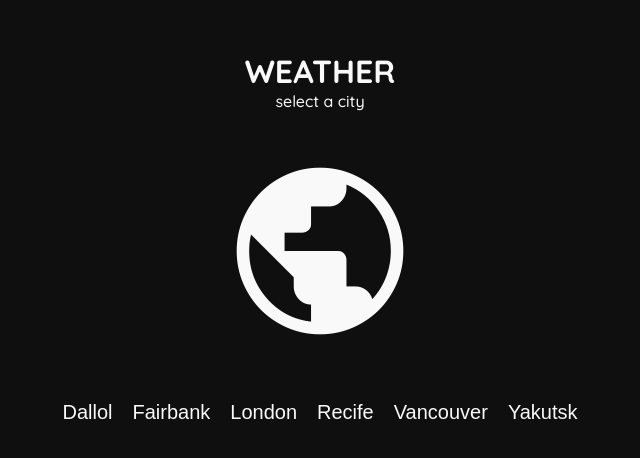
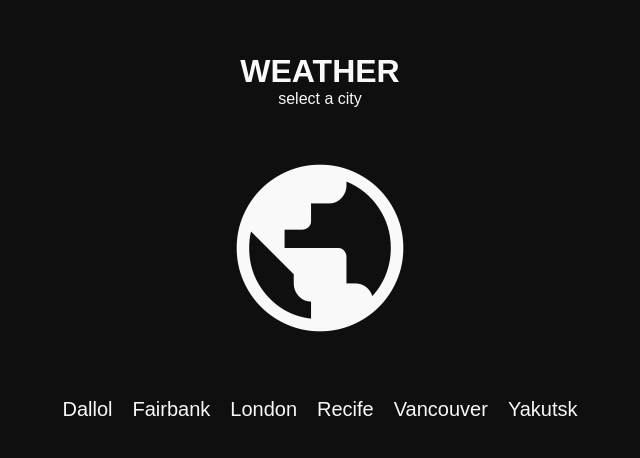
Before and after one commit to mayrarabelo/weather-app, a React (Create React App) app: page / in a window 1280 px wide. Shown: the part 158-616 px from the top of the page, without its empty margins (320-960 px from the left). Built offline with nearby package versions, Linux system fonts and the light colour scheme; no server answers.

Commit message:
Altera font-family de Quicksand para League Spartan

```diff
--- a/src/index.css
+++ b/src/index.css
@@ -8,7 +8,7 @@
 html,
 body,
 #root {
-  font-family: 'Quicksand', sans-serif;
+  font-family: 'League Spartan', sans-serif;
   height: 100%;
   -webkit-font-smoothing: antialiased !important;
   -moz-osx-font-smoothing: grayscale;
```
